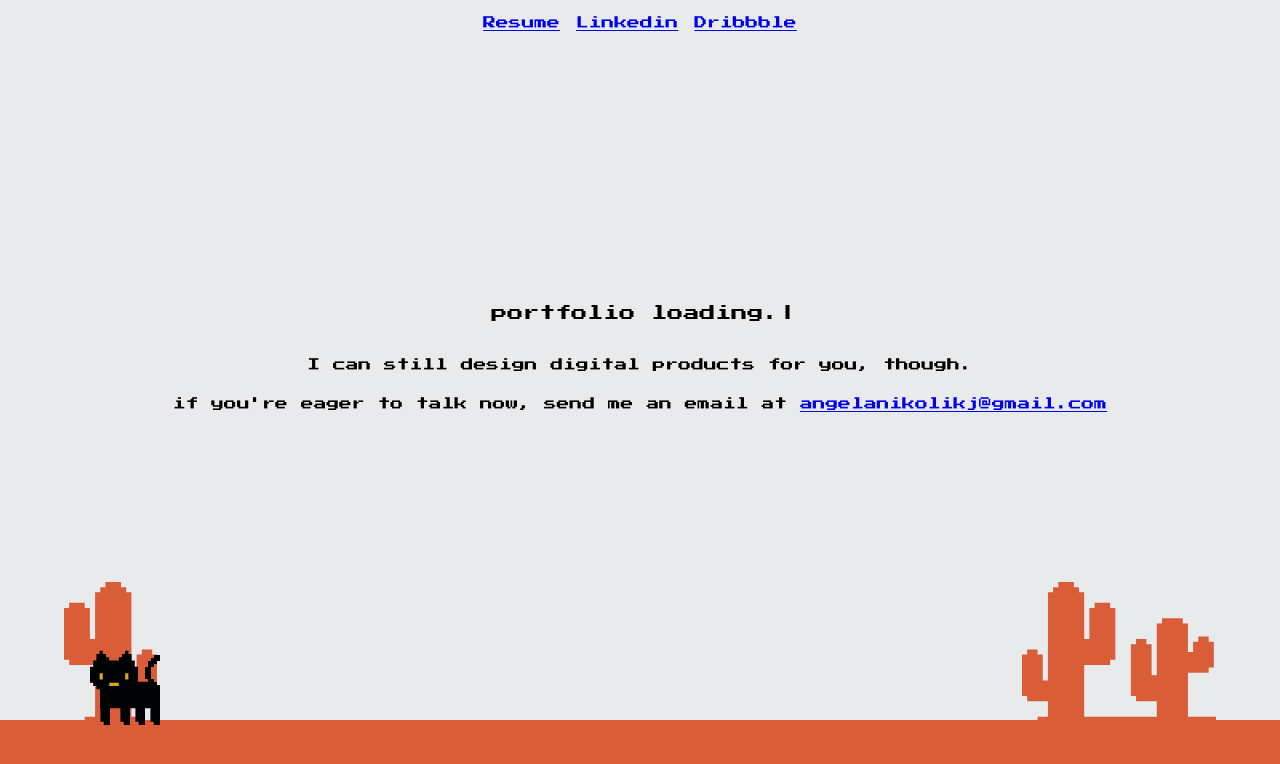
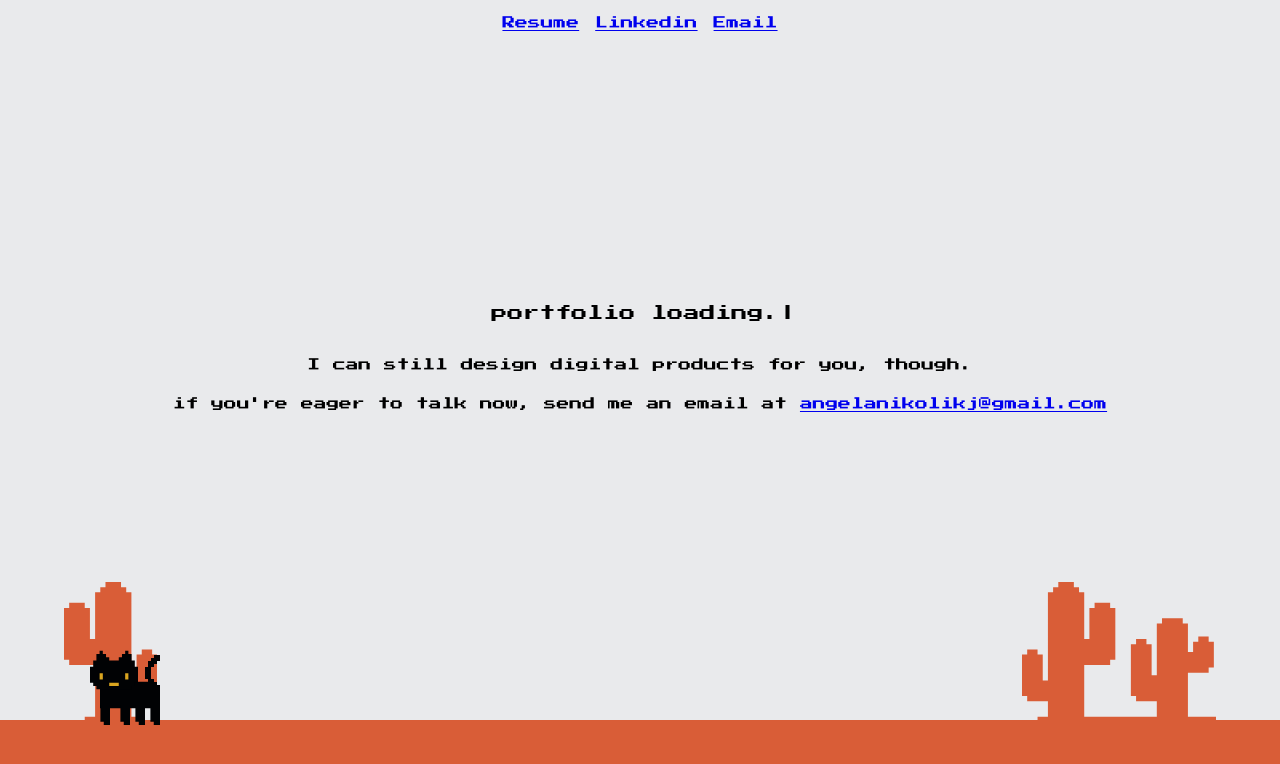
Before and after one commit to anikolikj0002/portfolio, a plain HTML site: page index.html in a window 1280 px wide. Drawn offline with nearby package versions, Linux system fonts and the light colour scheme.

Commit message:
changed link

```diff
--- a/index.html
+++ b/index.html
@@ -15,7 +15,7 @@
     <div class="links">
       <a href="Angela_Nikolikj_CV.pdf" download>Resume</a>
       <a href="https://linkedin.com/in/angelanikolikj">Linkedin</a>
-      <a href="https://dribbble.com/anikolikj">Dribbble</a>
+      <a href="mailto:angelanikolikj@gmail.com">Email</a>
     </div>
     <div>
       <div class="text">
```
